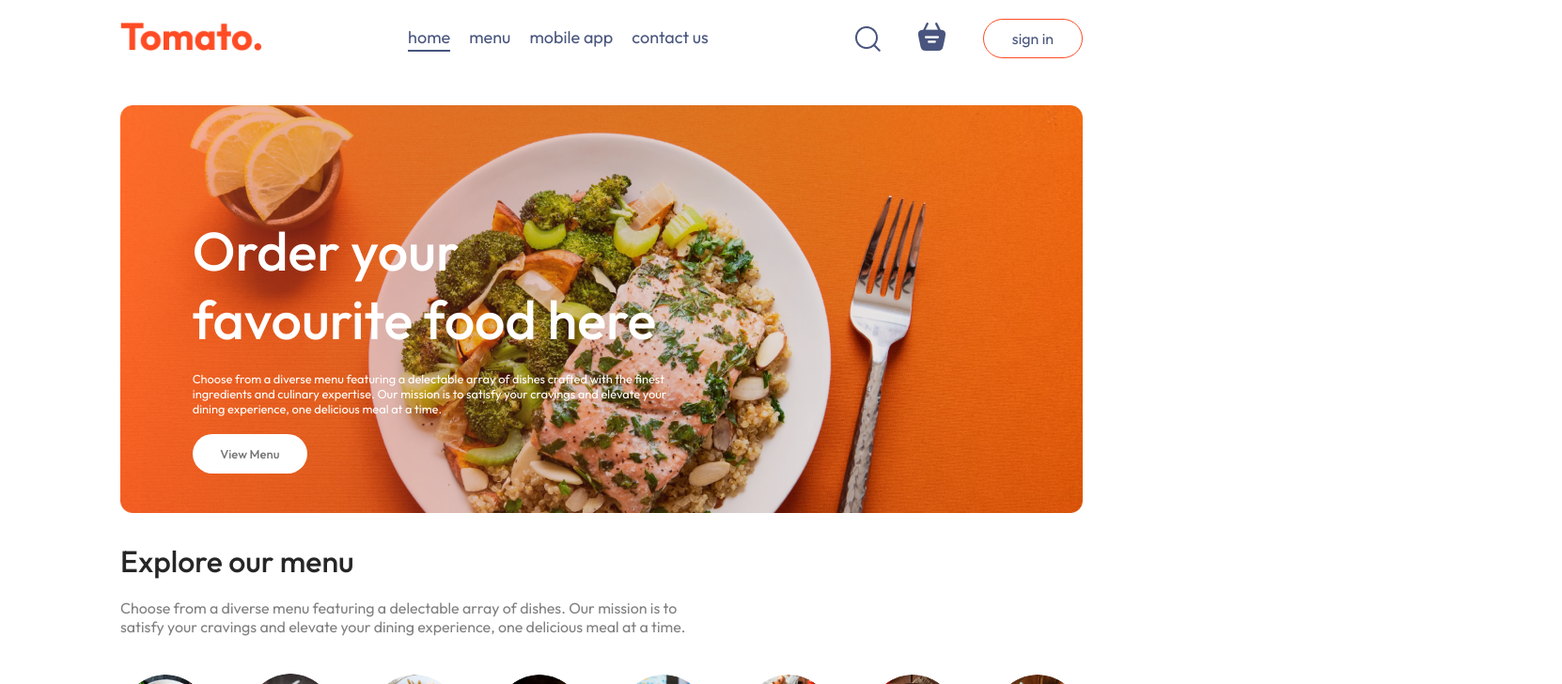
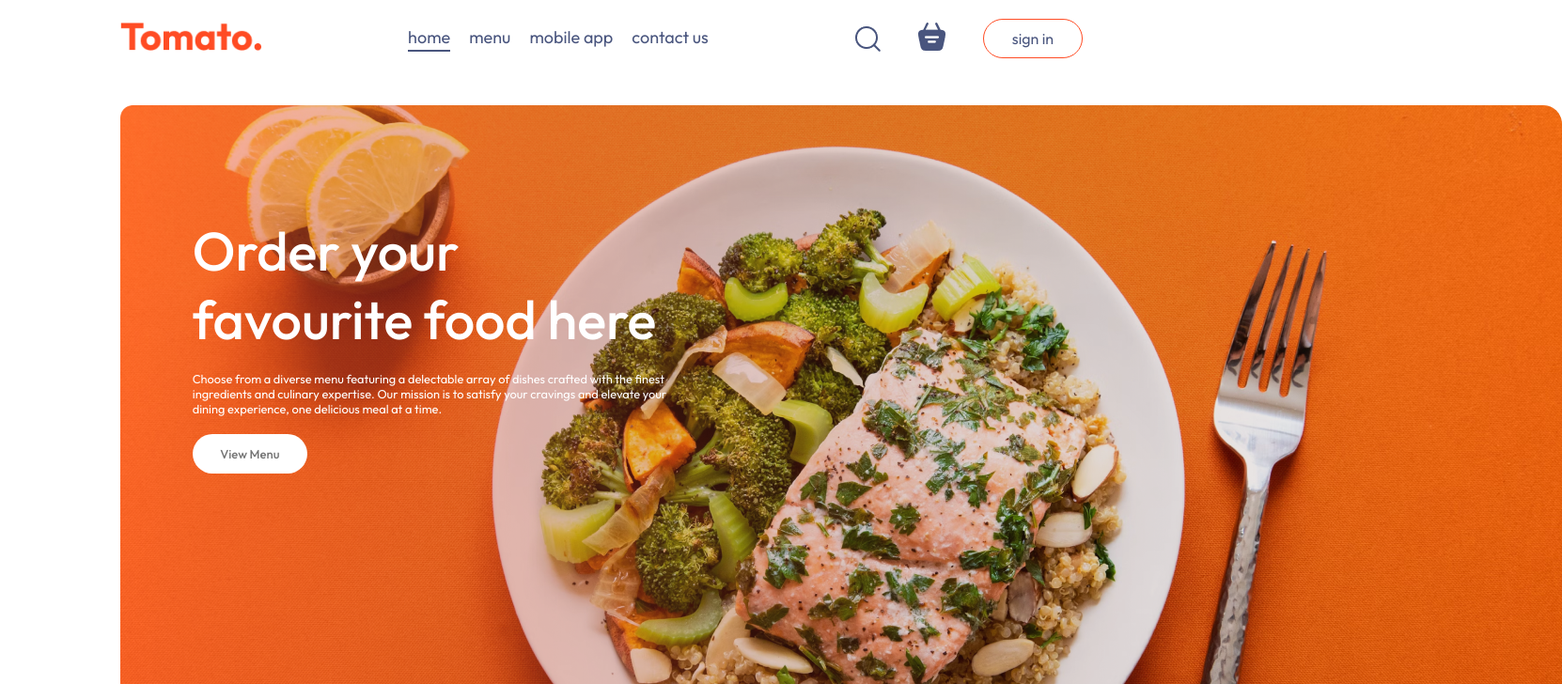
Before and after one commit to Shra1Yadav/food-delivery-frontend, a React (Create React App) app: page / in a window 1280 px wide. Shown: the top 728 px of the page at 94% size, 1662 px wide, since content can reach past the window. Built offline with nearby package versions, Linux system fonts and the light colour scheme; no server answers.

Commit message:
Update Header.jsx

```diff
--- a/src/components/Header/Header.jsx
+++ b/src/components/Header/Header.jsx
@@ -1,16 +1,17 @@
-import React from 'react'
-import './Header.css'
+import React from 'react';
+import './Header.css';
 
 const Header = () => {
     return (
         <div className='header'>
+            <img src="/header_img.png" alt="Header" className='header-image' />
             <div className='header-contents'>
                 <h2>Order your favourite food here</h2>
                 <p>Choose from a diverse menu featuring a delectable array of dishes crafted with the finest ingredients and culinary expertise. Our mission is to satisfy your cravings and elevate your dining experience, one delicious meal at a time.</p>
                 <button>View Menu</button>
             </div>
         </div>
-    )
-}
+    );
+};
 
-export default Header
+export default Header;
```
